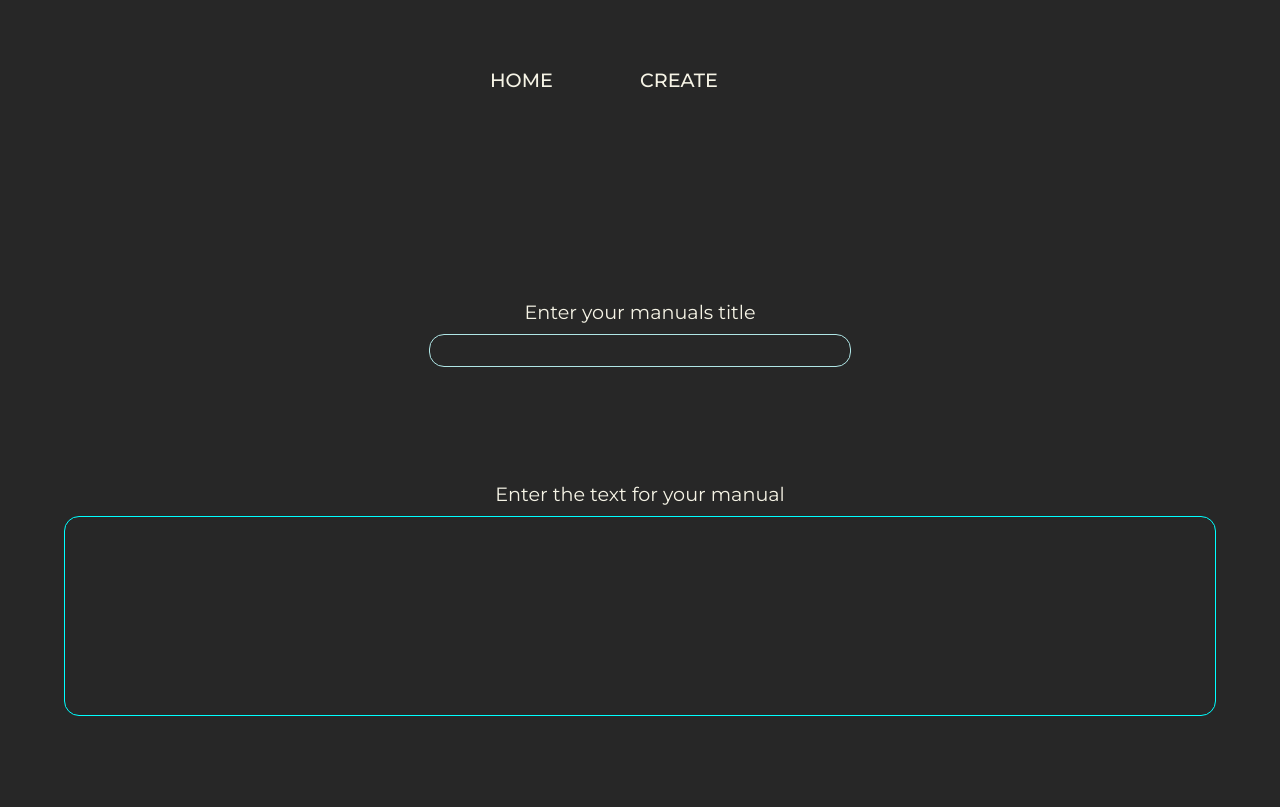
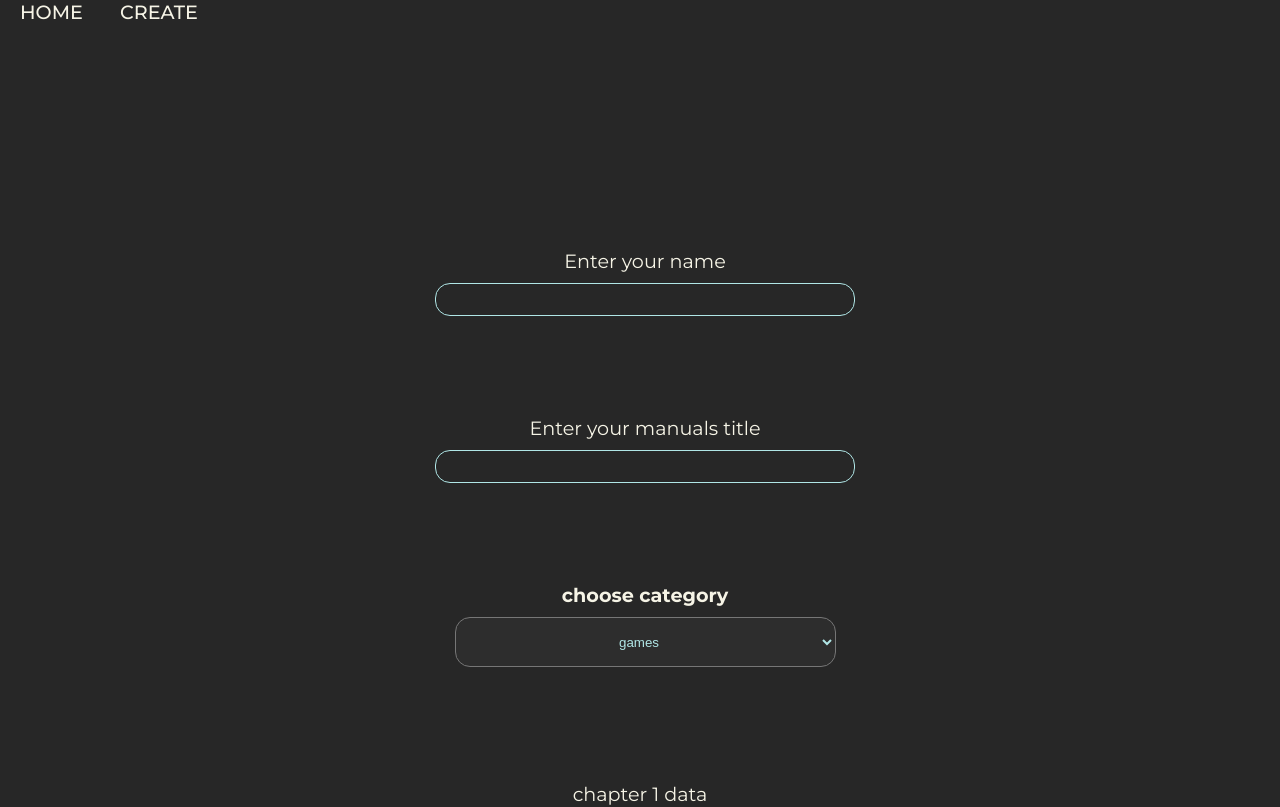
Before and after one commit to TavisMac1/canvas-together, a React (Create React App) app: page /create in a window 1280 px wide. Shown: the top 807 px of the page. Built offline with nearby package versions, Linux system fonts and the light colour scheme; the HTML template or start-up script is replaced by a standard one.

Commit message:
post requests for making new manuals | designs for form | error handling in form

```diff
--- a/src/index.css
+++ b/src/index.css
@@ -13,11 +13,9 @@ body {
 }
 
 .navMenu {
-  position: absolute;
-  top: 10%;
-  left: 50%;
-  -webkit-transform: translate(-50%, -50%);
-  transform: translate(-50%, -50%);
+
+  text-align: left;
+  margin-left: 20px;
 }
 
 .Lnk {
@@ -27,7 +25,7 @@ body {
   text-transform: uppercase;
   font-weight: 500;
   display: inline-block;
-  width: 150px;
+  width: 100px;
   -webkit-transition: all 0.2s ease-in-out;
   transition: all 0.2s ease-in-out;
 }
@@ -45,7 +43,7 @@ body {
   color: #f6f4e6;
     font-size: 1.2em;
     font-weight: 200;
-    margin-top: 200px;
+    margin-top: 0px;
     text-align: center;
 }
 .Label {
@@ -54,6 +52,16 @@ body {
   padding-top: 100px;
   padding-bottom: 10px;
 }
+
+.LabelErr {
+  width: 100%;
+  display: block;
+  padding-top: 100px;
+  padding-bottom: 10px;
+  color: rgb(245, 135, 135);
+  font-family: monospace;
+}
+
 #title {
   width: 33%;
   height: 33px;
@@ -70,7 +78,8 @@ textarea {
   border: solid;
   border-color: aqua;
   border-width: 0.1px;
-  border-radius: 15px;
+  border-radius: 5px;
+  text-indent: 10px;
 }
 input {
   color: #81dfff;
@@ -79,6 +88,7 @@ input {
     border-width: 0.1px;
     border-radius: 15px;
     text-align:center;
+    font-family: monospace;
 }
 
 .section {
@@ -89,9 +99,9 @@ input {
 }
 
 .post {
-  background-color: rgb(247, 247, 247);
-  border: solid white;
-  border-radius: 10px;
+  background-color: rgb(67, 67, 67);
+  border: solid rgb(33, 33, 33);
+  border-radius: 5px;
   margin-top: 50px;
   color: #81dfff;
   width: 50%;
@@ -100,14 +110,37 @@ input {
 .chapter {
   margin-top: 15px;
   margin-bottom: 15px;
-  color:rgb(131, 131, 131)
+  color:rgb(210, 210, 210);
+  margin-left: 10px;
 }
 
-.user, .title, .category {
+.user, .title, .category, .time, .chapTitle {
   margin-top: 15px;
   margin-bottom: 15px;
+  margin-left: 10px;
 }
 
 .hr {
   color:rgba(131, 131, 131, 0.475)
 }
+
+select {
+  background-color: rgb(45, 45, 45);
+  color:rgb(176, 230, 230);
+  width: 30%;
+  height: 50px;
+  text-align: center;
+  border-radius: 15px;
+}
+
+.btn {
+  width: 10%;
+  background-color: none;
+  color: #4f4f4f;
+  height: 25px;
+  text-align: center;
+  margin-top: 20px;
+  margin-bottom: 35px;
+  border-radius: 15px;
+  font-family: monospace;
+}
--- a/src/views/form.js
+++ b/src/views/form.js
@@ -1,15 +1,68 @@
+import { useState } from "react"
+
 const MakeManual = () => {
+
+    const [user, setName] = useState('')
+    const [title, setTitle] = useState('')
+    const [category, setCategory] = useState('')
+    const [chapter1, setChapter1] = useState('')
+    const [err, setErr] = useState('')
+    //const [chapter2, setChapter2] = useState('')
+    //const [chapter3, setChapter3] = useState('')
+    const test = 1
+
+    const onSubmit = async (e) => {
+        e.preventDefault()
+        if (user.length > 0 && title.length > 0 && chapter1.length > 0) {
+            const manual = {user,category,title,chapter1}
+            const sendData = await fetch('https://guarded-bayou-85189.herokuapp.com/make', {
+            method: 'POST',
+            body: JSON.stringify(manual),
+            headers: {
+                'Content-Type': 'application/json'
+            }
+        })
+            setErr('')
+        } else {
+            setErr('-> please supply data to fields <-')
+        }
+    }
+
     return (
         <div className="formStyle">
-            <form>
+            <form onSubmit={onSubmit}>
                 <div class="title">
+                    <label className="LabelErr"> { err } </label>
+                    <label className="Label">Enter your name </label>
+                    <input type="text" id="title" name="name"
+                        onChange={(e) => setName(e.target.value)}
+                        value={user}
+                    />
                     <label className="Label">Enter your manuals title </label>
-                    <input type="text" id="title" name="title" />
+                    <input type="text" id="title" name="title"
+                        onChange={(e) => setTitle(e.target.value)}
+                        value={title}
+                    />
+                    <h4 className="Label"> choose category</h4>
+                    <select
+                        onChange={(e) => setCategory(e.target.value)}
+                    >
+                        <option value="games"> games </option>
+                        <option value="film"> movies </option>
+                        <option value="websites"> websites </option>
+                        <option value="software"> software </option>
+                        <option value="computers"> computers </option>
+                        <option value="internet"> internet </option>
+                    </select>
                 </div>
                 <div class="description">
-                    <label className="Label">Enter the text for your manual</label>
-                    <textarea id="desc" name="desc" rows="4" cols="50"></textarea>
+                    <label className="Label">chapter 1 data</label>
+                    <textarea id="desc" name="desc" rows="4" cols="50"
+                        onChange={(e) => setChapter1(e.target.value)}
+                        value={chapter1}
+                    ></textarea>
                 </div>
+                <button className="btn" >make</button>
             </form>
         </div>
     )
--- a/src/views/homepage.js
+++ b/src/views/homepage.js
@@ -19,15 +19,15 @@ const Homepage = () => {
         <div className="section">
             {posts && posts.map((x) => (
                 <div className="post" key={x._id}>
-                    <h4 className="user"> user: {x.user} </h4>
-                    <h4 className="title"> title: {x.title} </h4>
-                    <h4 className="category"> category: {x.category} </h4>
-                    <h4> <strong> {x.createdAt} </strong></h4>
+                    <h4 className="user"> - user: {x.user} </h4>
+                    <h4 className="title"> - title: {x.title} </h4>
+                    <h4 className="category"> - category: {x.category} </h4>
+                    <h4 className="time"> <strong> {x.createdAt} </strong></h4>
                     <hr className="hr"></hr>
-                    <p> chapter 1 </p>
+                    <p className="chapTitle"> | chapter 1 </p>
                     <div className="chapter"> {x.chapter1} </div>
                     <hr className="hr"></hr>
-                    <p> chapter 2</p>
+                    <p className="chapTitle"> | chapter 2</p>
                     <div className="chapter"> {x.chapter2} </div>
                     <p>{x.chapter3}</p>
                 </div>
```
